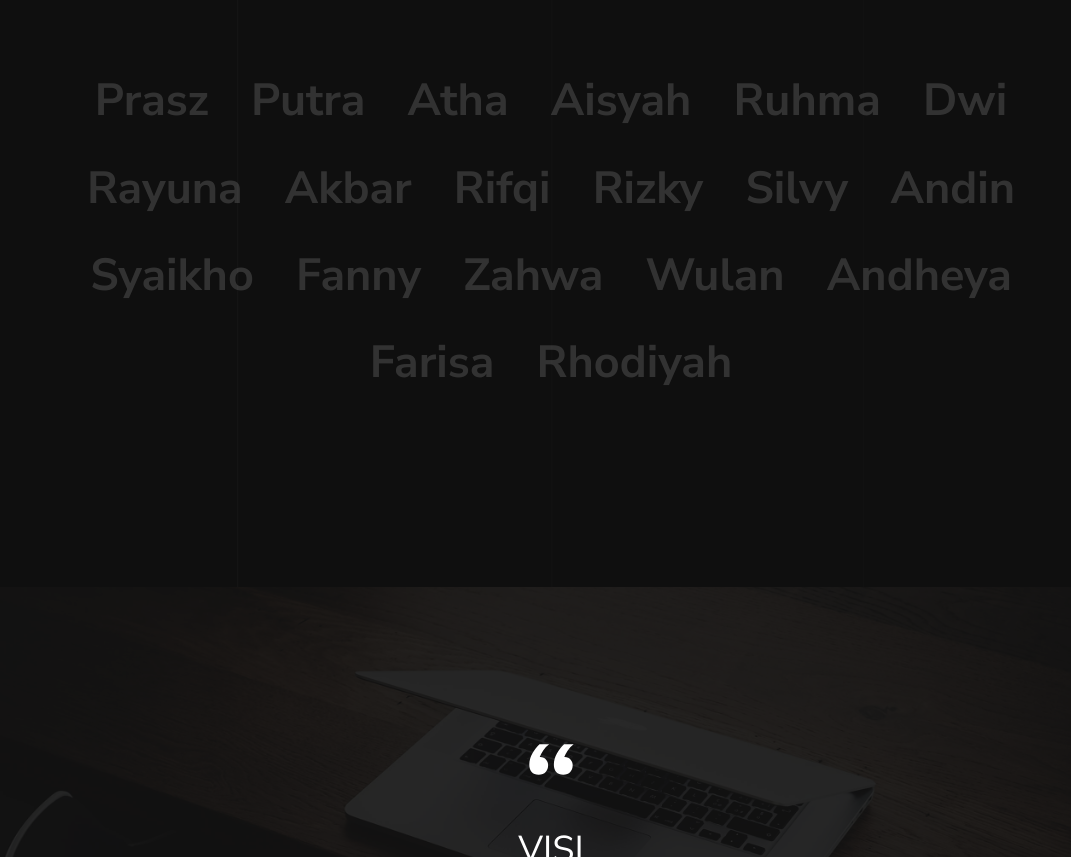
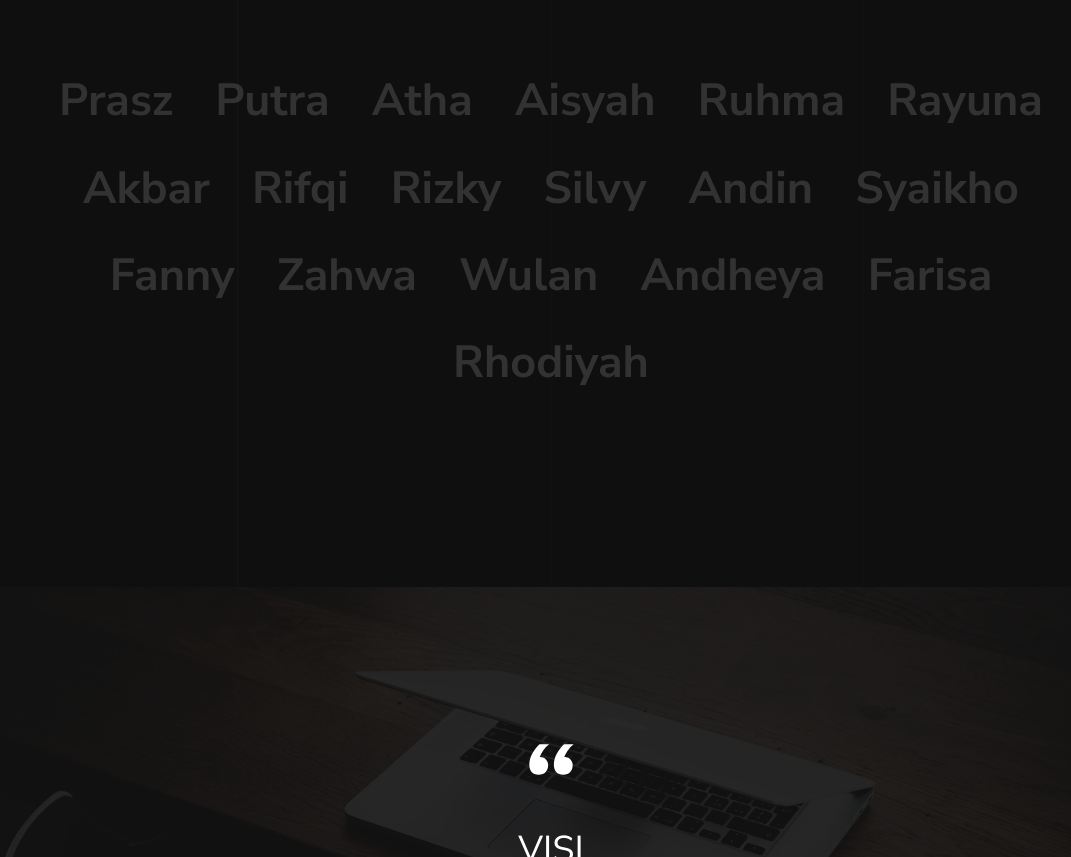
Before and after one commit to MCSN1GO/about, a plain HTML site: page index.html in a window 1280 px wide. Shown: the part 4785-5642 px from the top of the page, without its empty margins (89-1160 px from the left). Drawn offline with Linux system fonts and the light colour scheme; files whose address does not match are found by name.

Commit message:
Update index.html

```diff
--- a/index.html
+++ b/index.html
@@ -487,7 +487,6 @@
                     <li><a href="#0">Atha</a></li>
                     <li><a href="#0">Aisyah</a></li>
                     <li><a href="#0">Ruhma</a></li>
-                    <li><a href="#0">Dwi</a></li>
                     <li><a href="#0">Rayuna</a></li>
                     <li><a href="#0">Akbar</a></li>
                     <li><a href="#0">Rifqi</a></li>
```
